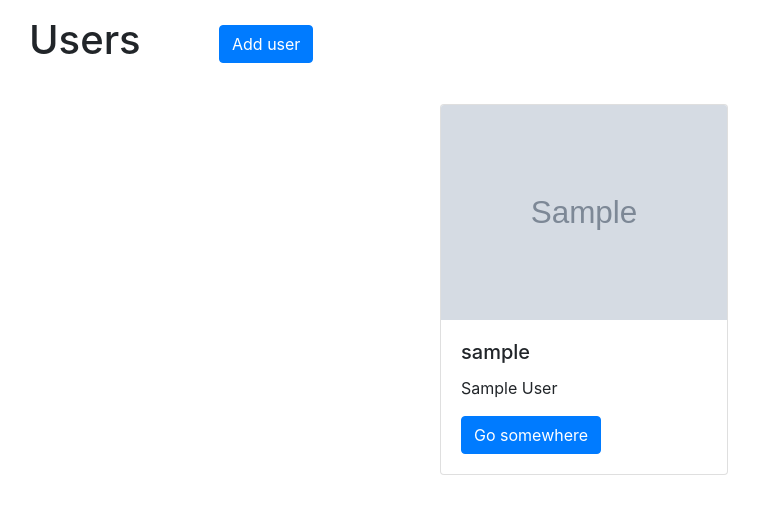
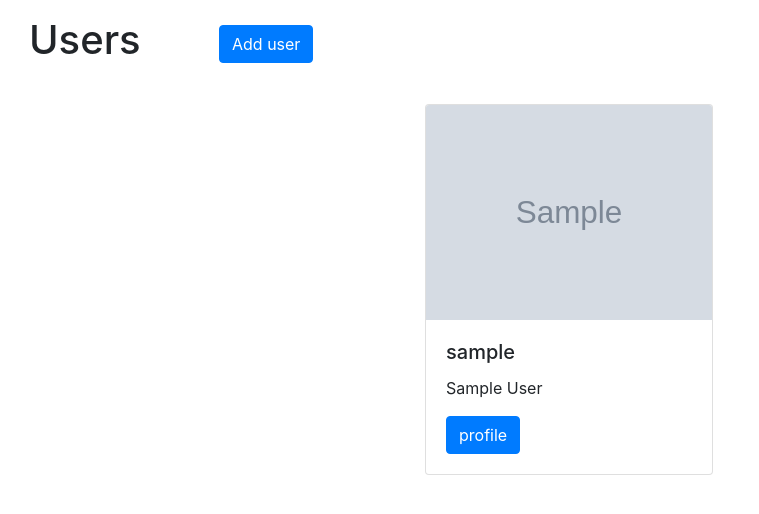
Before and after one commit to ssully28/blogly, a Flask app: page /users in a window 1280 px wide. Shown: the part 56-570 px from the top of the page, without its empty margins (56-815 px from the left). Run offline with Flask 2, Linux system fonts and the light colour scheme; tables that the repository leaves empty hold one stand-in row (values such as "Sample post"); grey boxes marked "Sample" are stand-in pictures; some libraries are stand-ins or nearby versions.

Commit message:
edited minor styling

```diff
--- a/templates/users.html
+++ b/templates/users.html
@@ -9,18 +9,18 @@
         <button class="btn btn-primary" type="submit">Add user</button>
     </form>
   </div>
-  <div class="d-flex justify-content-center">
+  <div class="d-flex justify-content-center row">
 
       {% for user in users %}
 
-      <div class="user-div">
+      <div class="user-div col-sm-4">
           <div class="card my-3 mx-3" style="width: 18rem;">
             <img class="card-img-top" src="{{user.image_url}}" alt="Card image cap">
             <div class="card-body">
               <h5 class="card-title">{{user.user_name}}</h5>
               <span class="card-text">{{user.first_name}}</span> <span class="card-text">{{user.last_name}}</span>
               <p class="card-text">{{user.bio}}</p>
-              <a href="#" class="btn btn-primary">Go somewhere</a>
+              <a href="/users/{{user.user_name}}" class="btn btn-primary">profile</a>
             </div>
           </div>
       </div>
```
